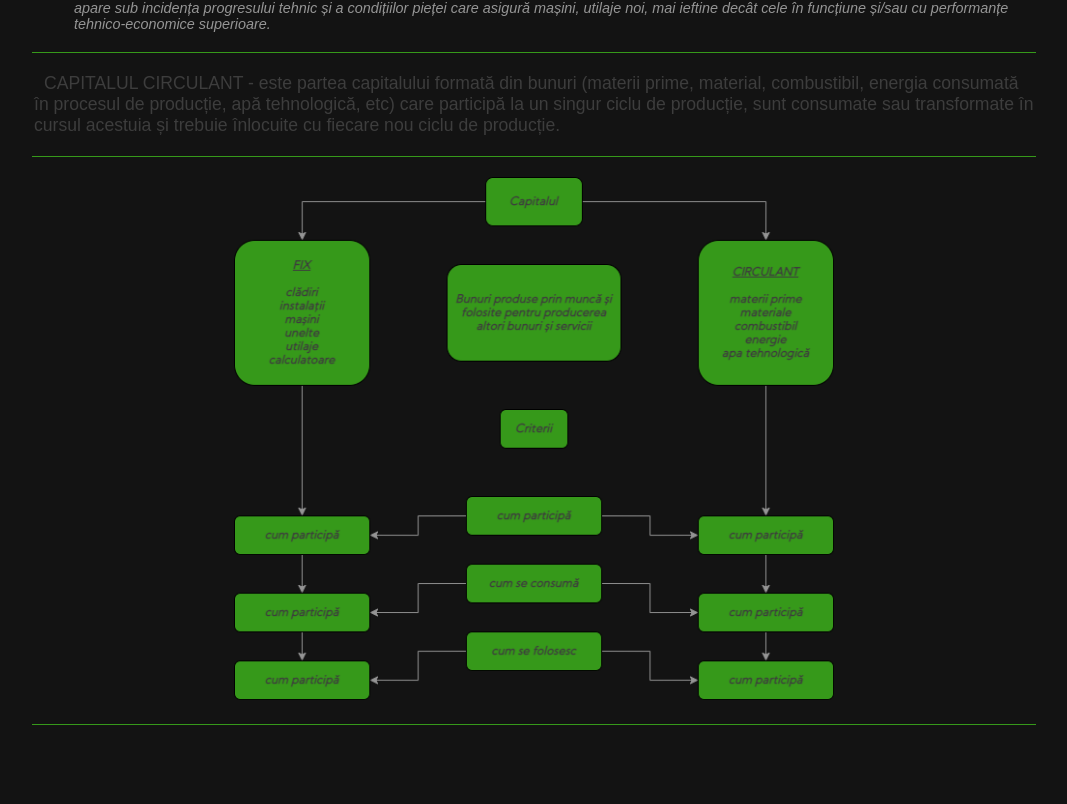
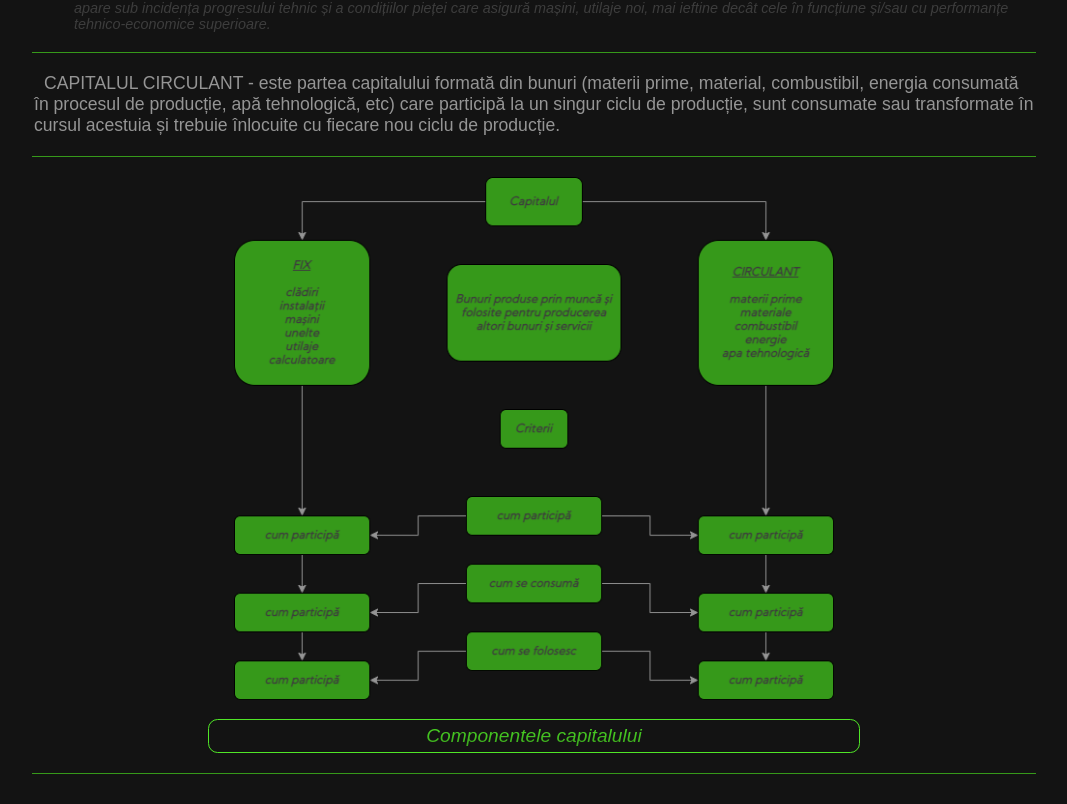
Before and after one commit to TheAncientOwl/progresul-fdp-react, a React (Create React App) app: page / in a window 1280 px wide. Shown: the part 499-1303 px from the top of the page, without its empty margins (106-1173 px from the left). Before the commit the page ends 1254 px from the top, so only its background shows below. Built offline with nearby package versions, Linux system fonts and the light colour scheme.

Commit message:
added graphic title.

```diff
--- a/src/App.js
+++ b/src/App.js
@@ -29,8 +29,8 @@ const theme = {
     },
   },
   text: {
-    primary: '#3D3D3D',
-    secondary: '#959595',
+    primary: '#959595',
+    secondary: '#3D3D3D',
   },
 };
 
@@ -109,7 +109,11 @@ export default function App() {
                 de producție.
               </Paragraph>
               <Divider />
-              <Graphic src={ComponenteleCapitaluluiGr} alt='componentele capitalului' />
+              <Graphic
+                title='Componentele capitalului'
+                src={ComponenteleCapitaluluiGr}
+                alt='componentele capitalului'
+              />
               <Divider />
             </ContentSection>
           </ContentContainer>
--- a/src/components/graphic/GraphicElements.js
+++ b/src/components/graphic/GraphicElements.js
@@ -13,3 +13,29 @@ export const GraphicContainer = styled.div`
     width: 250px;
   }
 `;
+
+export const GraphicTitle = styled.div`
+  background-image: ${props => `linear-gradient(to top, ${props.theme.secondary} 0%, ${props.theme.primary} 100%)`};
+  background-size: 100%;
+  background-clip: text;
+  -webkit-background-clip: text;
+  -moz-background-clip: text;
+  -webkit-text-fill-color: transparent;
+  -moz-text-fill-color: transparent;
+
+  margin: 15px auto;
+  font-size: 1.2rem;
+  font-style: italic;
+  text-align: center;
+  padding: 5px;
+
+  border: 1px solid ${props => props.theme.primary};
+  border-radius: 0.6rem;
+  width: 65%;
+
+  @media (max-width: ${Breakpoints.phone}) {
+    font-size: 0.9rem;
+    padding: 10px 5px;
+    width: 80%;
+  }
+`;
--- a/src/components/graphic/index.js
+++ b/src/components/graphic/index.js
@@ -1,17 +1,20 @@
 import React from 'react';
 import PropTypes from 'prop-types';
-import { GraphicContainer } from './GraphicElements';
+import { GraphicContainer, GraphicTitle } from './GraphicElements';
 
-export default function Graphic({ src, alt, width }) {
+export default function Graphic({ title, src, alt }) {
   return (
-    <GraphicContainer width={width}>
-      <img src={src} alt={alt} width='100%' height='auto' />
-    </GraphicContainer>
+    <>
+      <GraphicContainer>
+        <img src={src} alt={alt} width='100%' height='auto' />
+      </GraphicContainer>
+      <GraphicTitle>{title}</GraphicTitle>
+    </>
   );
 }
 
 Graphic.propTypes = {
+  title: PropTypes.string.isRequired,
   src: PropTypes.any,
   alt: PropTypes.string.isRequired,
-  width: PropTypes.string.isRequired,
 };
```
